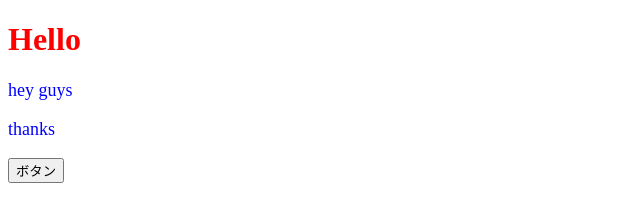
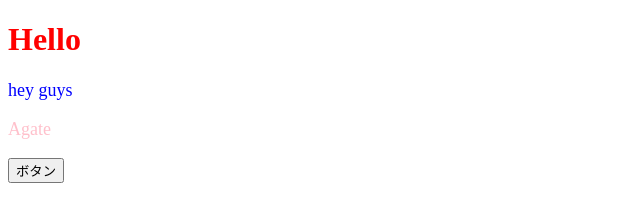
Before and after one commit to D1nast/react, a React (Create React App) app: page / in a window 1280 px wide. Shown: the top 209 px of the page, without its empty margins (0-640 px from the left). Built offline with nearby package versions, Linux system fonts and the light colour scheme.

Commit message:
Update 4 files

```diff
--- a/src/App.jsx
+++ b/src/App.jsx
@@ -1,18 +1,20 @@
 import React from "react";
-
+import ColorfulMessage from "./Components/ColorfulMessage.jsx";
 //{}はjsを記述できる
 //cssに充てる記述は文字列として書く
+//Componentsにcolor等適当な名前を付けてpropsを渡せる
 const App = () => {
 const onClickButton=()=>{alert()};
-const contentStyle={
-    color:'blue',
+const contentLedyStyle={
+    color:'pink',
     fontSize:'18px'
 };
+
   return (
     <>
     <h1 style={{color:"red"}}>Hello</h1>
-    <p style={contentStyle}>hey guys</p>
-    <p style={contentStyle}>thanks</p>
+    <ColorfulMessage color="blue" message="お元気ですか"/>
+    <p style={contentLedyStyle}>Agate</p>
     <button onClick={onClickButton}>ボタン</button>
     </>
   );
--- /dev/null
+++ b/src/Components/ColorfulMessage.jsx
@@ -0,0 +1,14 @@
+import React from "react";
+
+const ColorfulMessage=(props)=>{
+    console.log(props);
+    const contentStyle={
+    color:'blue',
+    fontSize:'18px'
+};
+    return(
+        <p style={contentStyle}>hey guys</p>
+    );
+}
+
+export default ColorfulMessage;
--- a/src/index.js
+++ b/src/index.js
@@ -1,4 +1,4 @@
-import React from "react";
+import React from 'react';
 import ReactDom from "react-dom";
 import App from "./App.jsx"
 //JSの中でreturnしてHTMLのタグを書くことをJSX記法
```
Also changed, not shown: 1 other file (tests, documents, lock files or other folders).
